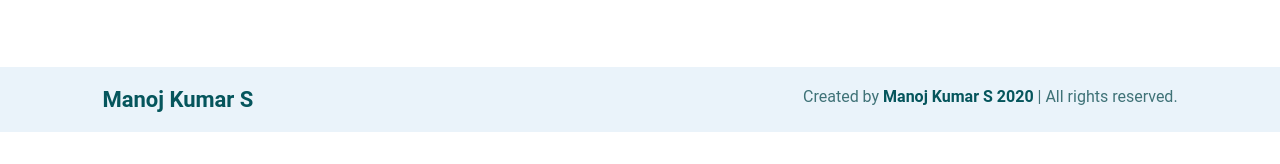
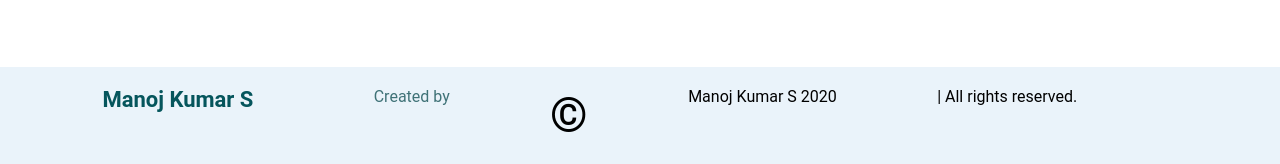
Before and after one commit to ManojKumarS-09/ManojKumarS.gitghub.io, a plain HTML site: page index.html in a window 1280 px wide. Shown: the part 4470-4634 px from the top of the page. Before the commit the page ends 4602 px from the top, so only its background shows below. Drawn offline with nearby package versions, Linux system fonts and the light colour scheme.

Commit message:
Update index.html

```diff
--- a/index.html
+++ b/index.html
@@ -600,7 +600,7 @@
 
             <footer class="footer-contents">
                 <a href="#">Manoj Kumar S</a>
-                <p>Created by <span>Manoj Kumar S 2020</span> | All rights reserved.</p>
+                <p>Created by <div style="text-align: center; font-size: 48px; font-weight: bold;"> © </div> <span>Manoj Kumar S 2020</span> | All rights reserved.</p>
             </footer>
 
         </section>
```
